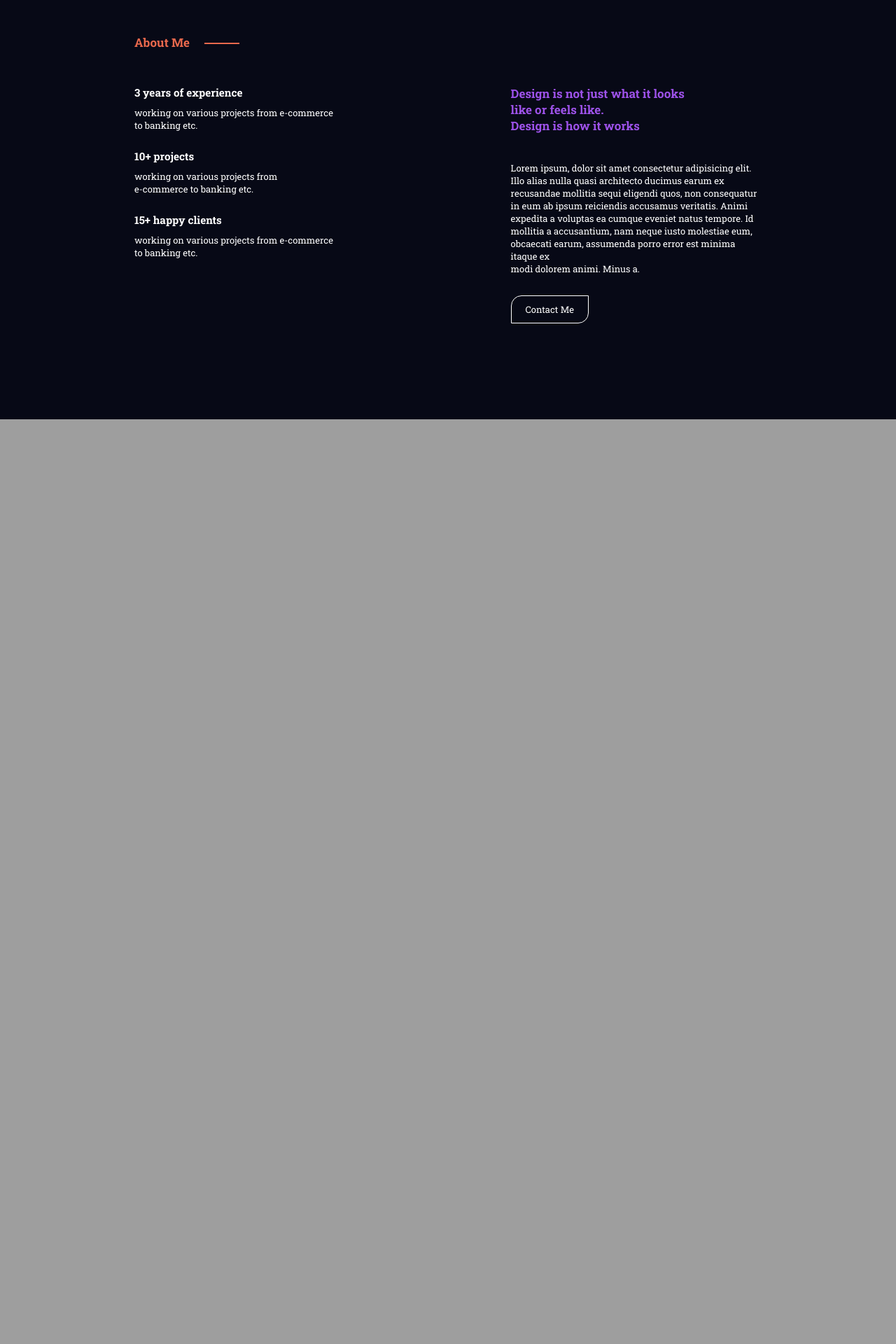
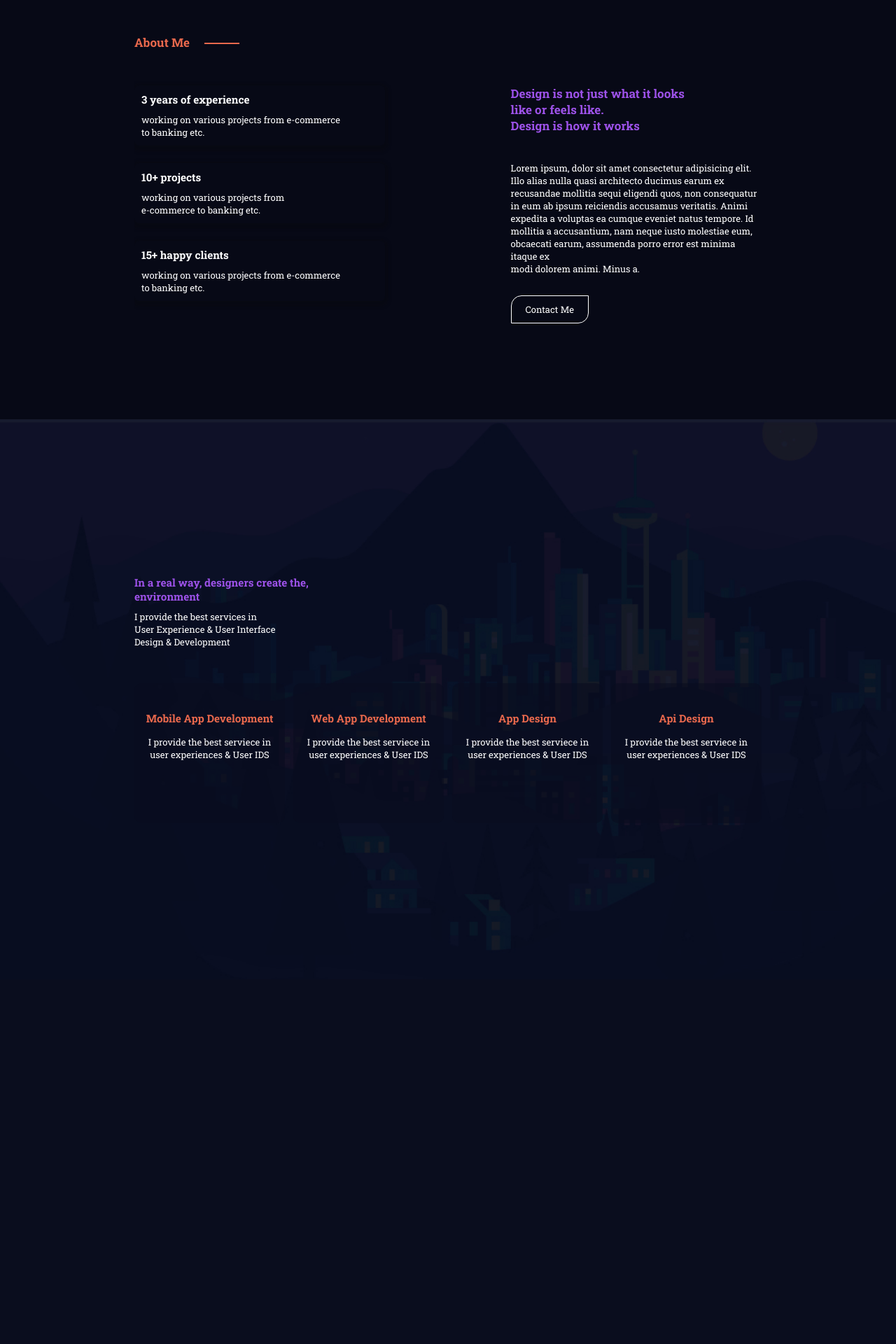
Before and after one commit to Bigthinz/Portfolio, a PHP site: page /index.html in a window 1280 px wide. Shown: the part 783-2703 px from the top of the page at 70% size. Before the commit the page ends 1382 px from the top, so only its background shows below. Run offline with PHP 8.4, Linux system fonts and the light colour scheme.

Commit message:
refactoring styles

```diff
--- a/index.html
+++ b/index.html
@@ -59,15 +59,15 @@
                 <div class="row">
                     <div class="about-detail">
                         <div>
-                            <div>
+                            <div class='card'>
                                 <h3>3 years of experience</h3>
                                 <p>working on various projects from e-commerce<br> to banking etc.</p>
                             </div>
-                            <div>
+                            <div class='card'>
                                 <h3>10+ projects</h3>
                                 <p>working on various projects from<br> e-commerce to banking etc.</p>
                             </div>
-                            <div>
+                            <div class='card'>
                                 <h3>15+ happy clients</h3>
                                 <p>working on various projects from e-commerce<br> to banking etc.</p>
                             </div>
@@ -88,6 +88,57 @@
         </div>
     </section>
 
+    <section class="tech">
+        <div class="wrap tech-wrap">
+            <div class="tech-main">
+                <div class="tech-head">
+                    <h3>In a real way, designers create the,<br> environment</h3>
+                    <p>I provide the best services in<br> User Experience & User Interface<br> Design & Development</p>
+                </div>
+                <div class="tech-card">
+                    <div class="card">
+                        <div class="img">
+                            <img src="" alt="">
+                        </div>
+                        <h3>mobile app development</h3>
+                        <p>I provide the best serviece in<br> user experiences & User IDS</p>
+                    </div>
+                    <div class="card">
+                        <div class="img">
+                            <img src="" alt="">
+                        </div>
+                        <h3>web app development</h3>
+                        <p>I provide the best serviece in<br> user experiences & User IDS</p>
+                    </div>
+                    <div class="card">
+                        <div class="img">
+                            <img src="" alt="">
+                        </div>
+                        <h3>app design</h3>
+                        <p>I provide the best serviece in<br> user experiences & User IDS</p>
+                    </div>
+                    <div class="card">
+                        <div class="img">
+                            <img src="" alt="">
+                        </div>
+                        <h3>api design</h3>
+                        <p>I provide the best serviece in<br> user experiences & User IDS</p>
+                    </div>
+                </div>
+            </div>
+
+
+        </div>
+    </section>
+
+    <section class="project">
+
+        <div class="wrap">
+
+        </div>
+
+    </section>
+
 </body>
 
 </html>
--- a/public/css/main.css
+++ b/public/css/main.css
@@ -1,5 +1,5 @@
 header {
-  background: url("../images/Background.jpg");
+  background: linear-gradient(#000004 10.35%, #070916 100%);
   background-size: cover;
 }
 
@@ -69,6 +69,21 @@ body {
   margin: auto;
 }
 
+::-webkit-scrollbar {
+  background: #090B1B;
+  width: 5px;
+}
+
+::-webkit-scrollbar-track {
+  border-radius: 10px;
+  box-shadow: inset 0px 0px 8px #090B1B;
+}
+
+::-webkit-scrollbar-thumb {
+  background: linear-gradient(125deg, #A255F0, #4385F4);
+  border-radius: 8px;
+}
+
 @font-face {
   src: url("../fonts/Orbitron-VariableFont_wght.ttf");
   font-family: Oswald;
@@ -76,6 +91,9 @@ body {
 .profile-head {
   height: 90vh;
   width: 100%;
+  background: url("../images/boxes.png");
+  background-size: contain;
+  background-repeat: no-repeat;
 }
 .profile-head .wrap {
   display: flex;
@@ -169,10 +187,13 @@ body {
   height: 100%;
   width: 40%;
 }
-.about .wrap .about-pin .row .about-detail div {
+.about .wrap .about-pin .row .about-detail .card {
+  border-radius: 7px;
+  padding: 10px;
   margin-bottom: 25px;
+  box-shadow: 0px 3px 5px 5px rgba(9, 8, 13, 0.32);
 }
-.about .wrap .about-pin .row .about-detail div h3 {
+.about .wrap .about-pin .row .about-detail .card h3 {
   margin-bottom: 10px;
 }
 .about .wrap .about-pin .row .about-panel-2 {
@@ -197,4 +218,48 @@ body {
 .about .wrap .about-pin .row .about-panel-2 p {
   margin: 40px 0px;
 }
+
+.tech {
+  background: url("../images/serviceBac.jpg");
+  background-size: cover;
+}
+.tech .wrap {
+  display: flex;
+  align-items: center;
+}
+.tech .wrap .tech-main {
+  width: 100%;
+}
+.tech .wrap .tech-main .tech-head {
+  margin-bottom: 50px;
+}
+.tech .wrap .tech-main .tech-head h3 {
+  color: #9D52E9;
+  margin-bottom: 10px;
+}
+.tech .wrap .tech-main .tech-card {
+  display: flex;
+  justify-content: space-between;
+  width: 100%;
+  text-align: center;
+}
+.tech .wrap .tech-main .tech-card h3 {
+  color: #EA694D;
+  margin-bottom: 15px;
+  text-transform: capitalize;
+}
+.tech .wrap .tech-main .tech-card .card {
+  width: 24%;
+  background-color: rgba(9, 13, 31, 0.6);
+  height: 200px;
+  padding-top: 40px;
+  border-radius: 10px;
+}
+
+.project {
+  height: 130vh;
+  width: 100%;
+  background-size: cover;
+  background: url("../images/projectBac.jpg");
+}
 /*# sourceMappingURL=main.css.map */
--- a/public/scss/main.scss
+++ b/public/scss/main.scss
@@ -1,4 +1,6 @@
 @import './singlePage/_nav';
 @import './singlePage/_default';
 @import './singlePage/_profileHead';
-@import './singlePage/_about'
+@import './singlePage/_about';
+@import './singlePage/_technologies';
+@import './singlePage/_project'
--- a/public/scss/singlePage/_about.scss
+++ b/public/scss/singlePage/_about.scss
@@ -38,8 +38,11 @@
                     // align-items: center;
                     height: 100%;
                     width: 40%;
-                    div {
+                    .card {
+                        border-radius: 7px;
+                        padding: 10px;
                         margin-bottom: 25px;
+                        box-shadow: 0px 3px 5px 5px rgba(9, 8, 13, 0.32);
                         h3 {
                             margin-bottom: 10px;
                         }
--- a/public/scss/singlePage/_default.scss
+++ b/public/scss/singlePage/_default.scss
@@ -21,3 +21,18 @@ body {
     height: 100%;
     margin: auto;
 }
+
+::-webkit-scrollbar {
+    background: #090B1B;
+    width: 5px;
+}
+
+::-webkit-scrollbar-track {
+    border-radius: 10px;
+    box-shadow: inset 0px 0px 8px #090B1B;
+}
+
+::-webkit-scrollbar-thumb {
+    background: linear-gradient(125deg, #A255F0, #4385F4);
+    border-radius: 8px;
+}
--- a/public/scss/singlePage/_nav.scss
+++ b/public/scss/singlePage/_nav.scss
@@ -1,6 +1,7 @@
 @import 'variables';
 header {
-    background: url('../images/Background.jpg');
+    background: linear-gradient( #000004 10.35%, #070916 100%);
+    // background: url('../images/Background.jpg');
     background-size: cover;
 }
 
--- a/public/scss/singlePage/_profileHead.scss
+++ b/public/scss/singlePage/_profileHead.scss
@@ -1,54 +1,44 @@
-@font-face{
-    src:url('../fonts/Orbitron-VariableFont_wght.ttf');
+@font-face {
+    src: url('../fonts/Orbitron-VariableFont_wght.ttf');
     font-family: Oswald;
 }
 
-
-
-.profile-head{
+.profile-head {
     height: 90vh;
     width: 100%;
-
-
-    .wrap{
+    background: url('../images/boxes.png');
+    background-size: contain;
+    background-repeat: no-repeat;
+    .wrap {
         display: flex;
         justify-content: space-between;
         align-items: center;
         height: 100%;
-
-        .profile-title{
-
-            p{
+        .profile-title {
+            p {
                 margin: 25px 0px;
             }
-
-            h1{
+            h1 {
                 font-family: Oswald;
                 font-size: 60px !important;
                 font-weight: 900;
                 text-transform: uppercase;
                 letter-spacing: 10px;
-
-
             }
-
-
-            .intro{
+            .intro {
                 font-size: 17px;
                 line-height: 27px;
-                color:#C3C3C3;
+                color: #C3C3C3;
             }
-
-            a{
+            a {
                 text-decoration: none;
                 color: #fff;
-                background:#5145F8;
+                background: #5145F8;
                 padding: 10px 20px;
                 border-radius: 15px 0px;
                 text-transform: capitalize;
             }
-
-            .social{
+            .social {
                 font-size: 17px !important;
                 text-transform: uppercase;
                 padding: 10px 20px 0px 0px;
@@ -56,24 +46,18 @@
                 font-family: Oswald;
             }
         }
-
-        .profile-img{
+        .profile-img {
             border-radius: 50%;
             overflow: hidden;
             width: 340px;
             height: 340px;
             position: relative;
             right: 100px;
-
-
-            img{
+            img {
                 object-fit: contain;
-
                 width: 100%;
                 height: 100%;
             }
         }
-
-
     }
 }
--- /dev/null
+++ b/public/scss/singlePage/_project.scss
@@ -0,0 +1,6 @@
+.project {
+    height: 130vh;
+    width: 100%;
+    background-size: cover;
+    background: url('../images/projectBac.jpg');
+}
--- /dev/null
+++ b/public/scss/singlePage/_technologies.scss
@@ -0,0 +1,37 @@
+@import 'variables';
+.tech {
+    background: url('../images/serviceBac.jpg');
+    background-size: cover;
+    .wrap {
+        display: flex;
+        align-items: center;
+        .tech-main {
+            width: 100%;
+            .tech-head {
+                margin-bottom: 50px;
+                h3 {
+                    color: $secondary-color;
+                    margin-bottom: 10px;
+                }
+            }
+            .tech-card {
+                display: flex;
+                justify-content: space-between;
+                width: 100%;
+                text-align: center;
+                h3 {
+                    color: $next-color;
+                    margin-bottom: 15px;
+                    text-transform: capitalize;
+                }
+                .card {
+                    width: 24%;
+                    background-color: rgba(9, 13, 31, .6);
+                    height: 200px;
+                    padding-top: 40px;
+                    border-radius: 10px;
+                }
+            }
+        }
+    }
+}
```
Also changed, not shown: public/images/Desktop - 1.png (added), public/images/anoBac.jpg (added), public/images/boxes.png (added), public/images/projectBac.jpg (added), public/images/projectBacl.png (renamed from public/images/projectBac.png), public/images/projectBact.jpg (added), 2 other files.
